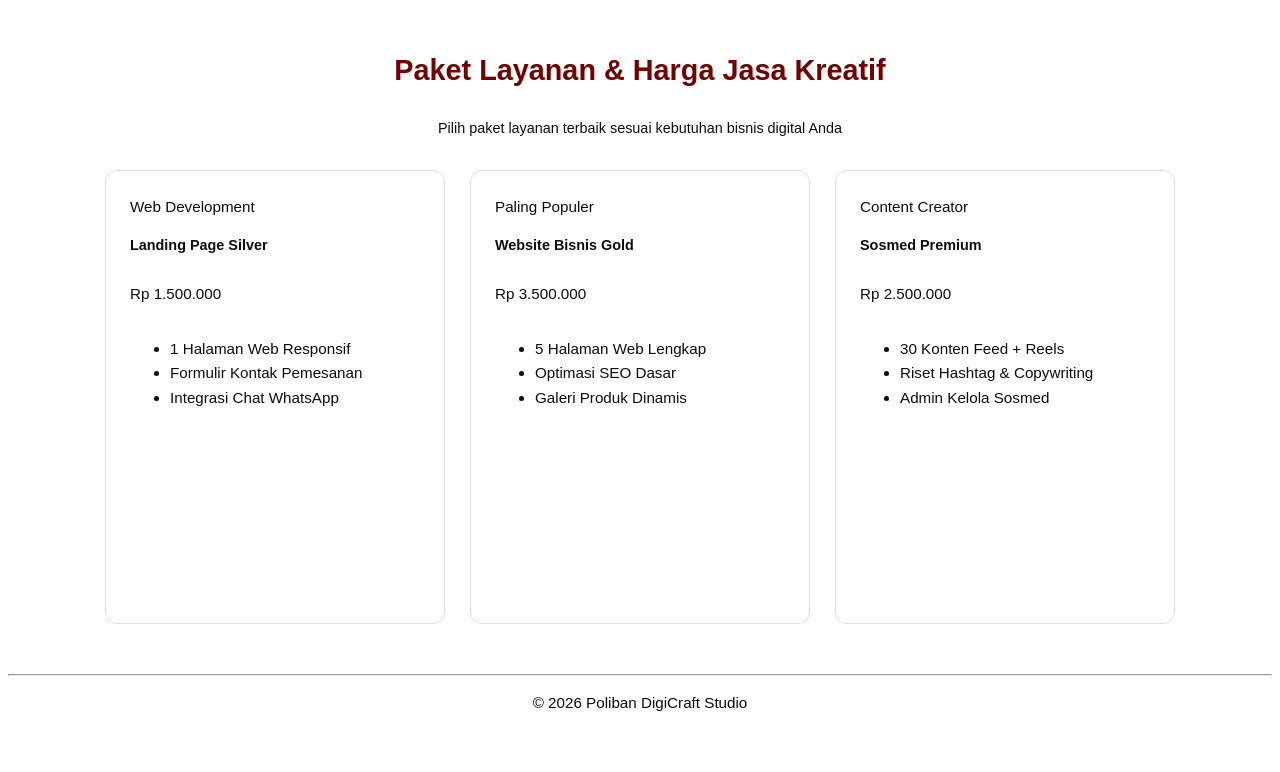
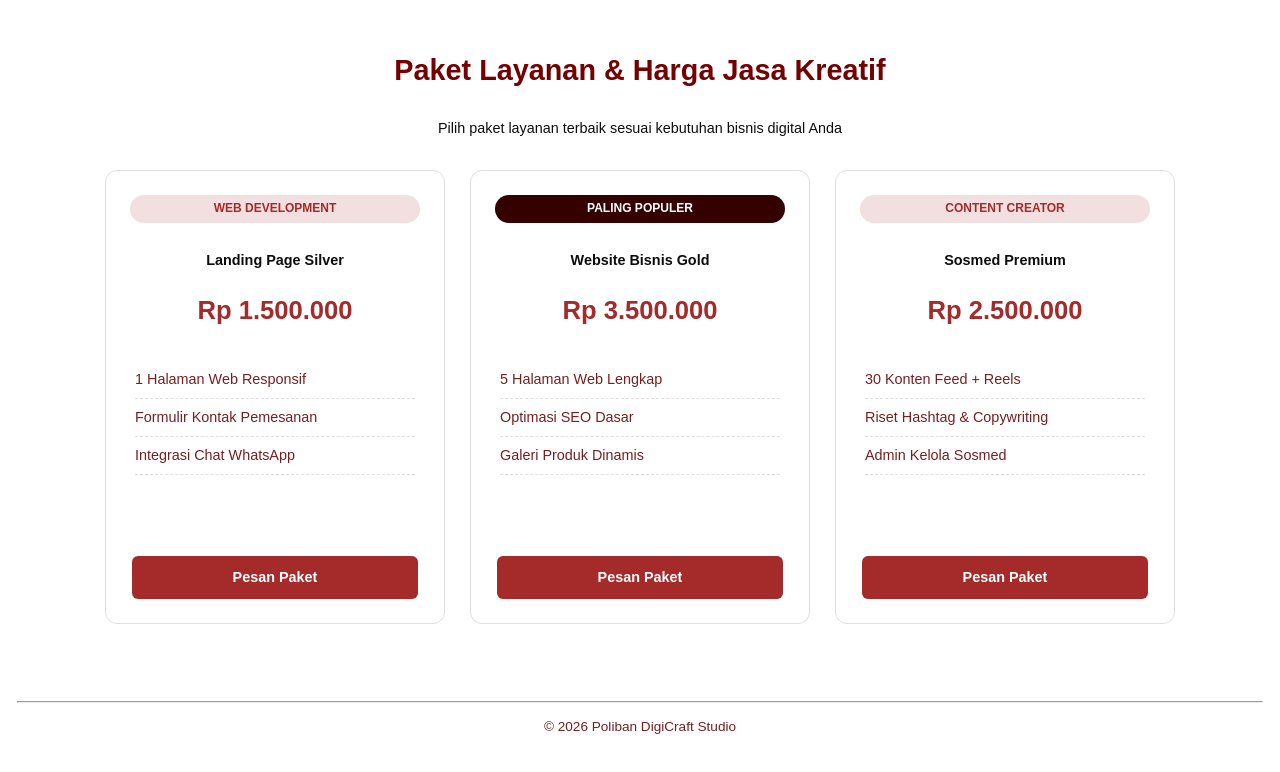
Before and after one commit to ujeeyoo/pemogramanweb, a plain HTML site: page portofolio/index.html in a window 1280 px wide. Shown: the part 798-1570 px from the top of the page. Before the commit the page ends 1528 px from the top, so only its background shows below. Drawn offline with Linux system fonts and the light colour scheme.

Commit message:
produk css

```diff
--- /dev/null
+++ b/portofolio/biodata.css
@@ -0,0 +1,240 @@
+/* Import Font Monospace & Sans-Serif agar mirip referensi */
+@import url('https://fonts.googleapis.com/css2?family=Inter:wght@400;600;700;800&family=JetBrains+Mono:wght@400;500;700&display=swap');
+
+:root {
+  --bg-page: #0B0E11;
+  --bg-card: #13171D;
+  --bg-card-hover: #181D24;
+  --accent-green: #43E98B;
+  --text-white: #F3F4F6;
+  --text-muted: #8B949E;
+  --border-subtle: #1F242D;
+}
+
+* {
+  box-sizing: border-box;
+  margin: 0;
+  padding: 0;
+}
+
+body {
+  background-color: var(--bg-page);
+  color: var(--text-white);
+  font-family: 'Inter', -apple-system, BlinkMacSystemFont, sans-serif;
+  max-width: 960px;
+  margin: 0 auto;
+  padding: 48px 24px 80px;
+  line-height: 1.6;
+}
+
+/* --- TOP BAR ALA REFERENSI ("PORTOFOLIO / 2026") --- */
+body::before {
+  content: "PORTOFOLIO / 2026 \00a0\00a0\00a0\00a0\00a0\00a0\00a0\00a0\00a0\00a0 [MUHAMMAD JEFFRI]";
+  display: flex;
+  justify-content: space-between;
+  font-family: 'JetBrains Mono', monospace;
+  font-size: 0.78rem;
+  letter-spacing: 0.12em;
+  color: var(--text-muted);
+  margin-bottom: 48px;
+  padding-bottom: 16px;
+  border-bottom: 1px solid var(--border-subtle);
+}
+
+/* --- HERO TITLE  --- */
+h1 {
+  font-size: clamp(2.4rem, 6vw, 4rem);
+  font-weight: 800;
+  color: var(--accent-green);
+  line-height: 1.05;
+  letter-spacing: -0.03em;
+  margin-bottom: 12px;
+  text-transform: uppercase;
+}
+
+/* Sub-deskripsi tepat di bawah H1 */
+h1::after {
+  content: "Mahasiswa Bisnis Digital — Politeknik Negeri Banjarmasin";
+  display: block;
+  font-size: 1.25rem;
+  font-weight: 600;
+  color: var(--text-white);
+  letter-spacing: -0.01em;
+  text-transform: none;
+  margin-top: 14px;
+  margin-bottom: 48px;
+}
+
+/* --- SECTION HEADERS  --- */
+h2 {
+  font-family: 'JetBrains Mono', monospace;
+  font-size: 0.8rem;
+  font-weight: 500;
+  text-transform: uppercase;
+  letter-spacing: 0.14em;
+  color: var(--text-muted);
+  margin-bottom: 20px;
+  grid-column: 1 / -1;
+}
+
+/* Jarak antar blok utama */
+div {
+  margin-bottom: 52px;
+}
+
+/* --- BAGIAN 1: PROFIL UTAMA --- */
+div:nth-of-type(1) {
+  display: grid;
+  grid-template-columns: repeat(4, 1fr);
+  gap: 20px;
+  padding-bottom: 36px;
+  border-bottom: 1px solid var(--border-subtle);
+}
+
+div:nth-of-type(1) p {
+  display: flex;
+  flex-direction: column;
+  gap: 6px;
+  font-size: 0.95rem;
+  color: var(--text-muted);
+}
+
+/* Label putih tebal di atas  */
+div:nth-of-type(1) p span {
+  font-weight: 700;
+  font-size: 0.95rem;
+  color: var(--text-white);
+}
+
+div:nth-of-type(1) p strong {
+  font-weight: 400;
+  color: var(--text-muted);
+  display: flex;
+  flex-direction: column;
+  gap: 6px;
+}
+
+div:nth-of-type(1) p em {
+  font-style: normal;
+  font-family: 'JetBrains Mono', monospace;
+  color: var(--accent-green);
+  font-size: 0.9rem;
+}
+
+/* --- BAGIAN 2: RIWAYAT PENDIDIKAN (Kartu Bernomor 01 - 04 ala "ALUR PENGEMBANGAN") --- */
+ol {
+  list-style: none;
+  display: grid;
+  grid-template-columns: repeat(4, 1fr);
+  gap: 16px;
+  counter-reset: edu-counter;
+}
+
+ol li {
+  counter-increment: edu-counter;
+  background-color: var(--bg-card);
+  border: 1px solid var(--border-subtle);
+  border-radius: 10px;
+  padding: 22px 20px;
+  font-size: 0.95rem;
+  font-weight: 700;
+  color: var(--text-white);
+  display: flex;
+  flex-direction: column;
+  justify-content: space-between;
+  min-height: 135px;
+  transition: transform 0.2s ease, border-color 0.2s ease, background-color 0.2s ease;
+}
+
+ol li:hover {
+  background-color: var(--bg-card-hover);
+  border-color: rgba(67, 233, 139, 0.4);
+  transform: translateY(-3px);
+}
+
+/* Nomor hijau kecil 01, 02, 03, 04 di bagian atas kartu */
+ol li::before {
+  content: "0" counter(edu-counter);
+  font-family: 'JetBrains Mono', monospace;
+  font-size: 0.8rem;
+  font-weight: 500;
+  color: var(--accent-green);
+  margin-bottom: 14px;
+}
+
+/* Keterangan tingkat di bawah nama sekolah */
+ol li:nth-child(1)::after { content: "Pendidikan Dasar"; font-size: 0.8rem; font-weight: 400; color: var(--text-muted); margin-top: 8px; }
+ol li:nth-child(2)::after { content: "Menengah Pertama"; font-size: 0.8rem; font-weight: 400; color: var(--text-muted); margin-top: 8px; }
+ol li:nth-child(3)::after { content: "Menengah Kejuruan"; font-size: 0.8rem; font-weight: 400; color: var(--text-muted); margin-top: 8px; }
+ol li:nth-child(4)::after { content: "Pendidikan Tinggi"; font-size: 0.8rem; font-weight: 400; color: var(--accent-green); margin-top: 8px; }
+
+/* --- BAGIAN 3: HOBI / SKILL (Kartu Grid) --- */
+ul {
+  list-style: none;
+  display: grid;
+  grid-template-columns: repeat(3, 1fr);
+  gap: 16px;
+}
+
+ul li {
+  background-color: var(--bg-card);
+  border: 1px solid var(--border-subtle);
+  border-radius: 10px;
+  padding: 20px;
+  font-weight: 700;
+  font-size: 0.95rem;
+  color: var(--text-white);
+  display: flex;
+  flex-direction: column;
+  gap: 10px;
+  transition: transform 0.2s ease, border-color 0.2s ease;
+}
+
+ul li:hover {
+  border-color: rgba(67, 233, 139, 0.4);
+  transform: translateY(-2px);
+}
+
+/* Tag monospace hijau kecil di bawah tiap item hobi */
+ul li::after {
+  content: "[MINAT & KEAHLIAN]";
+  font-family: 'JetBrains Mono', monospace;
+  font-size: 0.72rem;
+  font-weight: 400;
+  color: var(--accent-green);
+  letter-spacing: 0.05em;
+}
+
+/* --- FOOTER BAR BAWAH --- */
+html::after {
+  content: "E030435127  •  BISNIS DIGITAL (3E)  •  POLITEKNIK NEGERI BANJARMASIN";
+  display: block;
+  max-width: 960px;
+  margin: 0 auto 48px;
+  padding: 20px 24px 0;
+  border-top: 1px solid var(--border-subtle);
+  font-family: 'JetBrains Mono', monospace;
+  font-size: 0.75rem;
+  color: var(--text-muted);
+  text-align: center;
+  letter-spacing: 0.08em;
+}
+
+/* --- RESPONSIF LAYAR HP / TABLET --- */
+@media (max-width: 768px) {
+  div:nth-of-type(1),
+  ol {
+    grid-template-columns: repeat(2, 1fr);
+  }
+  ul {
+    grid-template-columns: repeat(2, 1fr);
+  }
+}
+
+@media (max-width: 480px) {
+  div:nth-of-type(1),
+  ol,
+  ul {
+    grid-template-columns: 1fr;
+  }
+}
--- a/portofolio/style/style.css
+++ b/portofolio/style/style.css
@@ -74,7 +74,7 @@ nav a {
 
 nav a:hover,
 nav a.active {
-    background-color: var(--bg-light);
+    background-color: var(--primary-dark);
     font-weight: bold;
 }
 
@@ -135,6 +135,8 @@ main {
 }
 
 .pricing-card {
+    text-align: center;
+    position: relative;
     aspect-ratio: 3 / 4;
     display: flex;
     flex-direction: column;
@@ -158,3 +160,102 @@ main {
     color: var(--text-muted);
     margin-bottom: 15px;
 }
+
+.video-container {
+    position: relative;
+    padding-bottom: 56.2%;
+    height: 0;
+    overflow: hidden;
+    background-color: #000;
+}
+
+.video-container iframe {
+    position: absolute;
+    top: 0;
+    left: 0;
+    width: 100%;
+    height: 100%;
+    border: 0;
+}
+
+.badge {
+    display: inline-block;
+    padding: 4px 12px;
+    font-size: 0.75rem;
+    font-weight: bold;
+    text-transform: uppercase;
+    background-color: #f2e0e0;
+    color: var(--primarycolor);
+    border-radius: 20px;
+    margin-bottom: 12px;
+}
+
+.card-price {
+    font-size: 1.6rem;
+    font-weight: bold;
+    color: var(--primarycolor);
+    margin: 8px 0 15px 0;
+}
+
+.card-features {
+    list-style: none;
+    margin-bottom: 20px;
+    text-align: left;
+    padding: 0 5px;
+}
+
+.card-features li {
+    font-size: 0.9rem;
+    padding: 7px 0;
+    border-bottom: 1px dashed var(--border-color);
+    color: var(--primary-dark);
+}
+
+.card-features li::before {
+    content:✓;
+    color: var(--primarycolor);
+    font-weight: bold;
+}
+
+.btn-primary {
+    display: inline-block;
+    background-color: var(--primarycolor);
+    color: var(--white);
+    padding: 10px 20px;
+    text-decoration: none;
+    border-radius: 6px;
+    font-weight: bold;
+    font-size: 0.9rem;
+    text-align: center;
+    margin-top: auto;
+    transition: var(--transition-fast);
+}
+
+a.btn-primary :hover {
+    background-color: var(--primary-dark);
+    color: var(--white)
+
+}
+
+.pricing-card.features {
+    border: 2px solid var(--primarycolor);
+    transform: scale(1.2);
+}
+
+.pricing-card.features :hover {
+    transform: scale(1.1) translateY(-8px);
+}
+
+.badge-featured {
+    background-color: var(--accent-color);
+    color: var(--white);
+}
+
+footer {
+    background-color: var(--bg-light);
+    color: var(--primary-dark);
+    text-align: center;
+    padding: 20px 9px;
+    margin-bottom: 40px;
+    font-size: 0.85rem;
+}
```
Also changed, not shown: biodata.html (+1 -1 lines), portofolio/biodata.html (added, +50 -0 lines).
